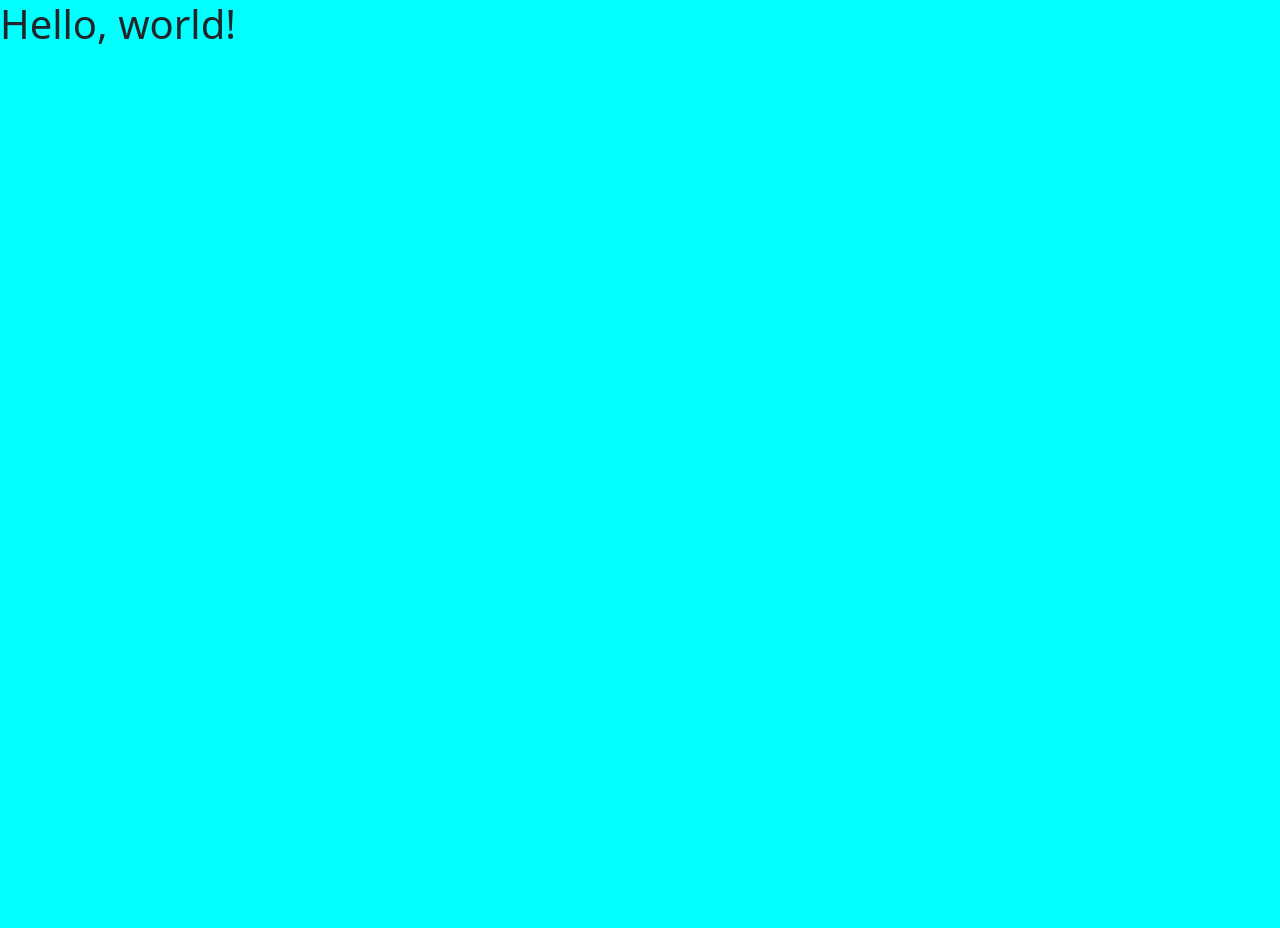
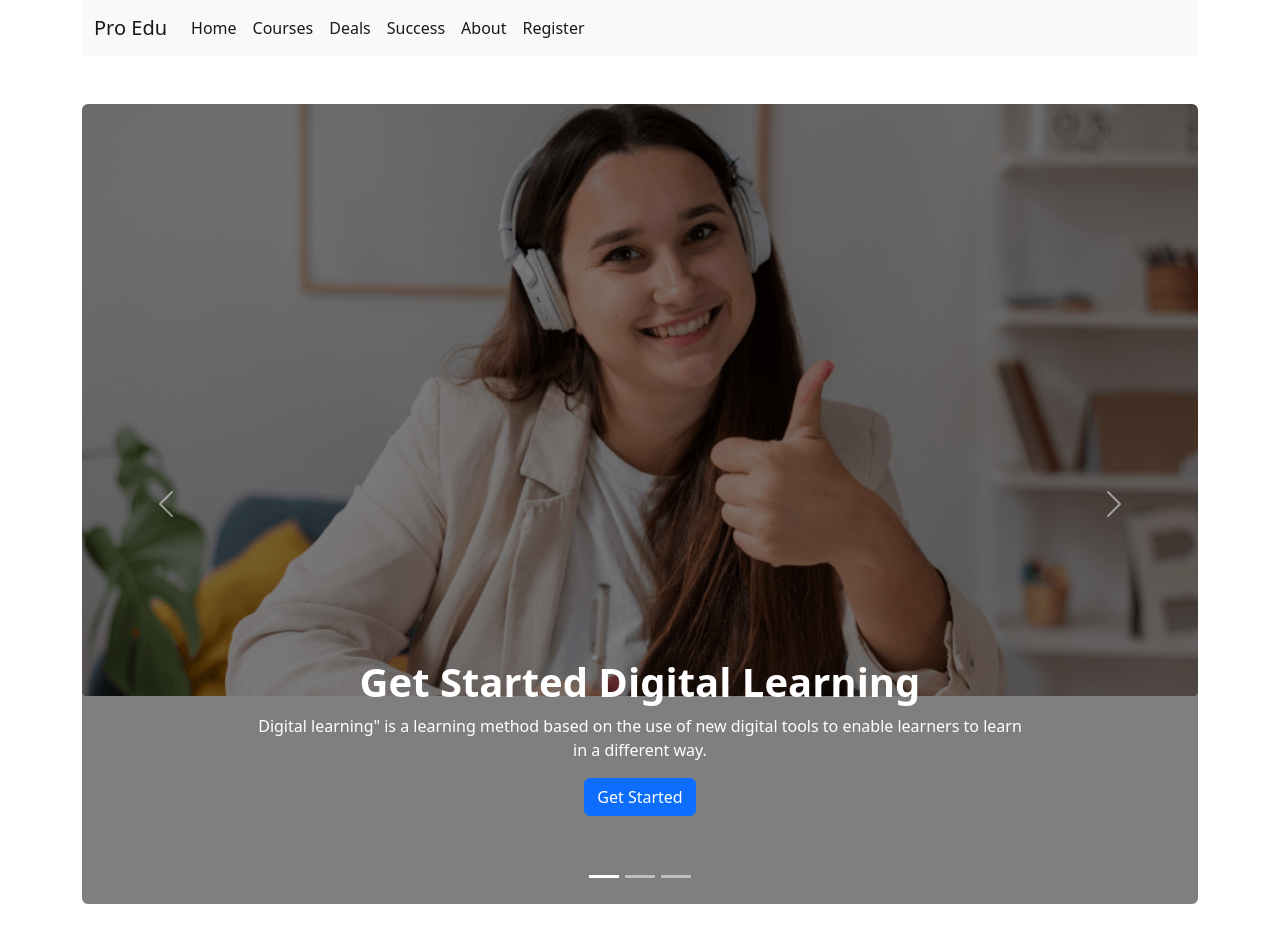
Before and after one commit to mehedihasan2061/study-website, a plain HTML site: page index.html in a window 1280 px wide. Before the commit the page ends 800 px from the top, so only its background shows below. Drawn offline with nearby package versions, Linux system fonts and the light colour scheme.

Commit message:
banner section added

```diff
--- a/css/style.css
+++ b/css/style.css
@@ -1,3 +1,17 @@
-body{
-    background-color: aqua;
+.carousel-item{
+    height: 100vh;
+    min-height: 300px;
+    background-size: cover;
+
 }
+.carousel-item::before{
+    content: "";
+    display: block;
+    position: absolute;
+    top: 0;
+    right: 0;
+    bottom: 0;
+    left: 0;
+    background: #000;
+    opacity: 0.5;
+}
--- a/index.html
+++ b/index.html
@@ -7,15 +7,110 @@
     <title>Study Learning Website</title>
     <link href="https://cdn.jsdelivr.net/npm/bootstrap@5.2.0/dist/css/bootstrap.min.css" rel="stylesheet"
         integrity="sha384-gH2yIJqKdNHPEq0n4Mqa/HGKIhSkIHeL5AyhkYV8i59U5AR6csBvApHHNl/vI1Bx" crossorigin="anonymous">
-        <!-- custom css  -->
-        <link rel="stylesheet" href="./css/style.css">
+    <!-- custom css  -->
+    <link rel="stylesheet" href="./css/style.css">
 </head>
 
 <body>
-    <h1>Hello, world!</h1>
-    <script src="https://cdn.jsdelivr.net/npm/bootstrap@5.2.0/dist/js/bootstrap.bundle.min.js"
-        integrity="sha384-A3rJD856KowSb7dwlZdYEkO39Gagi7vIsF0jrRAoQmDKKtQBHUuLZ9AsSv4jD4Xa"
-        crossorigin="anonymous"></script>
+    <!----------------------
+             navbar
+    ------------------------->
+    <header>
+        <section class="container">
+            <div class="">
+                <nav class="navbar navbar-expand-lg bg-light">
+                    <div class="container-fluid">
+                        <a class="navbar-brand" href="#">Pro Edu</a>
+                        <button class="navbar-toggler" type="button" data-bs-toggle="collapse"
+                            data-bs-target="#navbarNav" aria-controls="navbarNav" aria-expanded="false"
+                            aria-label="Toggle navigation">
+                            <span class="navbar-toggler-icon"></span>
+                        </button>
+                        <div class="collapse navbar-collapse" id="navbarNav">
+                            <ul class="navbar-nav">
+                                <li class="nav-item">
+                                    <a class="nav-link active" aria-current="page" href="#">Home</a>
+                                </li>
+
+                                <li class="nav-item">
+                                    <a class="nav-link active" aria-current="page" href="#">Courses</a>
+                                </li>
+                                <li class="nav-item">
+                                    <a class="nav-link active" aria-current="page" href="#">Deals</a>
+                                </li>
+                                <li class="nav-item">
+                                    <a class="nav-link active" aria-current="page" href="#">Success</a>
+                                </li>
+                                <li class="nav-item">
+                                    <a class="nav-link active" aria-current="page" href="#">About</a>
+                                </li>
+                                <li class="nav-item">
+                                    <a class="nav-link active" aria-current="page" href="#">Register</a>
+                                </li>
+
+                            </ul>
+                        </div>
+                    </div>
+                </nav>
+            </div>
+        </section>
+
+        <!--------------------------------
+                  sliding section
+        --------------------------------->
+        <section class="container mt-5 mb-4">
+            <div id="carouselExampleCaptions" class="carousel slide" data-bs-ride="false">
+                <div class="carousel-indicators">
+                    <button type="button" data-bs-target="#carouselExampleCaptions" data-bs-slide-to="0" class="active"
+                        aria-current="true" aria-label="Slide 1"></button>
+                    <button type="button" data-bs-target="#carouselExampleCaptions" data-bs-slide-to="1"
+                        aria-label="Slide 2"></button>
+                    <button type="button" data-bs-target="#carouselExampleCaptions" data-bs-slide-to="2"
+                        aria-label="Slide 3"></button>
+                </div>
+                <div class="carousel-inner rounded">
+                    <div class="carousel-item active">
+                        <img src="./images/cover/cover-1.png" class="d-block w-100" alt="...">
+                        <div class="carousel-caption d-none d-md-block mb-5">
+                            <h1 class="fs-1 fw-bold">Get Started Digital Learning</h1>
+                            <p>Digital learning" is a learning method based on the use of new digital tools to enable
+                                learners to learn in a different way.</p>
+                            <button type="button" class="btn btn-primary">Get Started</button>
+                        </div>
+                    </div>
+                    <div class="carousel-item">
+                        <img src="./images/cover/cover-2.jpg" class="d-block w-100" alt="...">
+                        <div class="carousel-caption d-none d-md-block mb-5">
+                            <h1 class="fs-1 fw-bold">Get Started Digital Learning</h1>
+                            <p>Digital learning" is a learning method based on the use of new digital tools to enable
+                                learners to learn in a different way.</p>
+                            <button type="button" class="btn btn-primary">Get Started</button>
+                        </div>
+                    </div>
+                    <div class="carousel-item">
+                        <img src="./images/cover/cover-3.jpg" class="d-block w-100" alt="...">
+                        <div class="carousel-caption d-none d-md-block mb-5">
+                            <h1 class="fs-1 fw-bold">Get Started Digital Learning</h1>
+                            <p>Digital learning" is a learning method based on the use of new digital tools to enable
+                                learners to learn in a different way.</p>
+                                <button type="button" class="btn btn-primary">Get Started</button>
+                        </div>
+                    </div>
+                </div>
+                <button class="carousel-control-prev" type="button" data-bs-target="#carouselExampleCaptions"
+                    data-bs-slide="prev">
+                    <span class="carousel-control-prev-icon" aria-hidden="true"></span>
+                    <span class="visually-hidden">Previous</span>
+                </button>
+                <button class="carousel-control-next" type="button" data-bs-target="#carouselExampleCaptions"
+                    data-bs-slide="next">
+                    <span class="carousel-control-next-icon" aria-hidden="true"></span>
+                    <span class="visually-hidden">Next</span>
+                </button>
+            </div>
+        </section>
+    </header>
+    <script src="https://cdn.jsdelivr.net/npm/bootstrap@5.2.0/dist/js/bootstrap.bundle.min.js"></script>
 </body>
 
 </html>
```
